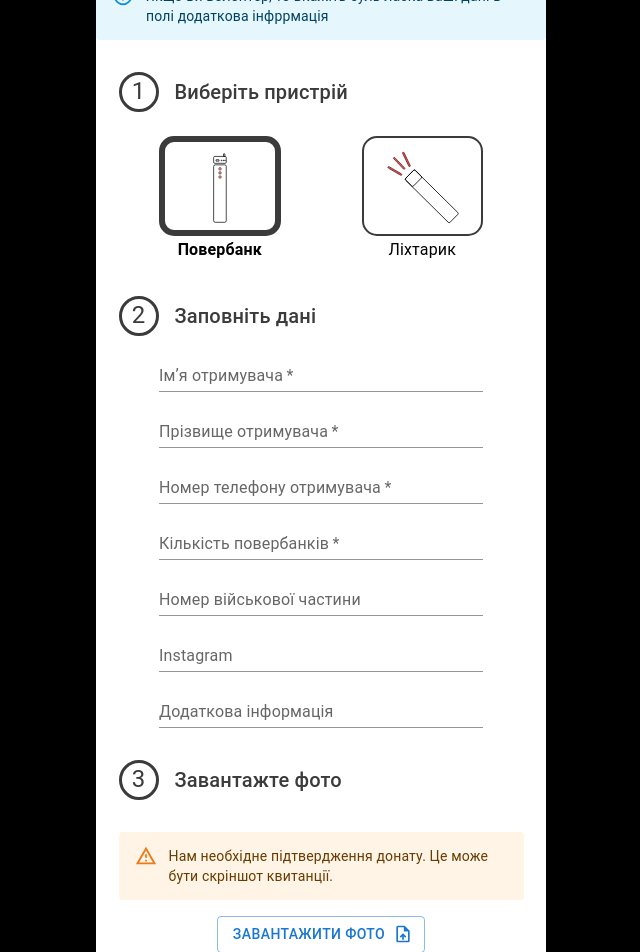
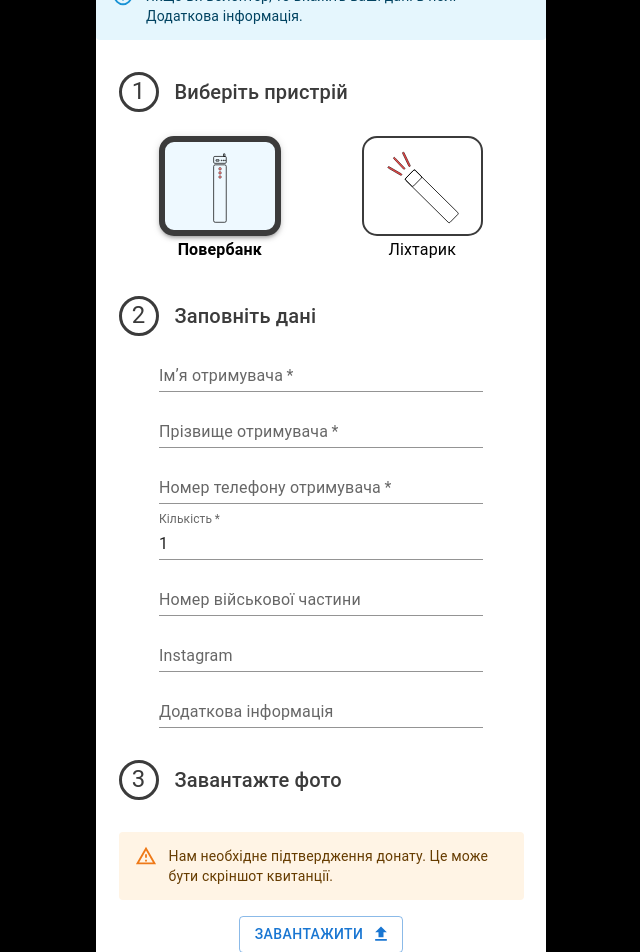
Before and after one commit to this4you/powerkit-forms, a React (Vite) app: page / in a window 1280 px wide. Shown: the part 140-1092 px from the top of the page, without its empty margins (319-959 px from the left). Built offline with nearby package versions, Linux system fonts and the light colour scheme.

Commit message:
Fix remarks

```diff
--- a/src/application/validators/DonateOrderFormValidator.ts
+++ b/src/application/validators/DonateOrderFormValidator.ts
@@ -14,24 +14,21 @@ export class DonateOrderFormValidator implements FormValidator<CreateDonateOrder
             name: ValidatorFieldUtils.required(data.name) || ValidatorFieldUtils.maxLength(data.name, 50),
             sureName: ValidatorFieldUtils.required(data.sureName) || ValidatorFieldUtils.maxLength(data.sureName, 50),
             phoneNumber: ValidatorFieldUtils.required(data.phoneNumber) || this.validatePhoneNumber(data.phoneNumber),
-            amount: ValidatorFieldUtils.maxAmount(data.amount, MAX_POWER_AMOUNT),
+            amount: ValidatorFieldUtils.rangeAmount(data.amount, 1, MAX_POWER_AMOUNT),
             region: data.deliveryType == DeliveryType.NOVA_POSHTA ? ValidatorFieldUtils.required(data.region) : '',
             postOffice: data.deliveryType == DeliveryType.NOVA_POSHTA ? ValidatorFieldUtils.required(data.postOffice) : '',
-            // approveDocument: this.validateApproveDocument(data.approveDocument),
+            approveDocument: this.validateApproveDocument(data.approveDocument),
         };
     }
 
     private validateApproveDocument(fileList: FileList | null) {
-        // ADD VALIDATION FOR NOT VOLONTEER type
+        if (!fileList || fileList.length == 0) {
+            return 'Фото підтвердження є обовʼязковим!';
+        }
 
-
-        // if (!fileList || fileList.length == 0) {
-        //     return 'Фото підтвердження є обовʼязковим!';
-        // }
-        //
-        // if (fileList[0]?.size > FILE_MAX_SIZE_BYTES) {
-        //     return 'Розмір фото є завеликий, завантажте будь ласка інше фото';
-        // }
+        if (fileList[0]?.size > FILE_MAX_SIZE_BYTES) {
+            return 'Розмір фото є завеликий, завантажте будь ласка інше фото';
+        }
     }
 
     private validatePhoneNumber(phoneNumber: String | null) {
--- a/src/application/validators/ValidatorUtils.ts
+++ b/src/application/validators/ValidatorUtils.ts
@@ -24,4 +24,15 @@ export class ValidatorFieldUtils {
             return `Максимальна кількість ${max}`
         }
     }
+
+
+    static rangeAmount(value: number, min: number, max: number) {
+        if (value > max ) {
+            return `Максимальна кількість ${max}`
+        }
+
+        if (value < min ) {
+            return `Мінімальна кількість ${min}`
+        }
+    }
 }
--- a/src/components/file-uploader/FileUploader.tsx
+++ b/src/components/file-uploader/FileUploader.tsx
@@ -1,13 +1,14 @@
 import { Alert, Box, Button, useTheme } from '@mui/material';
-import { UploadFile } from '@mui/icons-material';
-import React from 'react';
+import { FileUpload as UploadFile } from '@mui/icons-material';
+import { Edit as Edit } from '@mui/icons-material';
+import React, { useMemo } from 'react';
 import { useFormContext } from 'react-hook-form';
 import CheckIcon from '@mui/icons-material/Check';
 
 type FileUploaderProps = {
     fileInfoText: string;
 }
-export const FileUploader: React.FC<FileUploaderProps> = ({fileInfoText}) => {
+export const FileUploader: React.FC<FileUploaderProps> = ({ fileInfoText }) => {
     const theme = useTheme();
     const name = 'approveDocument'
     const { register, watch, formState: { errors } } = useFormContext();
@@ -15,6 +16,10 @@ export const FileUploader: React.FC<FileUploaderProps> = ({fileInfoText}) => {
 
     const files = watch(name);
     const fieldError = errors[name]?.toString() || '';
+
+    const isFileUploaded = useMemo(() => {
+        return files?.length > 0 && !fieldError;
+    }, [files, fieldError])
 
 
     return (
@@ -25,41 +30,32 @@ export const FileUploader: React.FC<FileUploaderProps> = ({fileInfoText}) => {
             alignItems: 'center',
             marginTop: theme.spacing(2),
         }}>
-            {
-                (files?.length > 0 && !fieldError)
-                    ?
-                    <Box sx={{
-                        display: 'flex',
-                        alignItems: 'center'
-                    }}>
-                        <CheckIcon sx={{
-                            fontSize: '45px',
-                            marginRight: '10px',
-                            color: '#29AB87'
-                        }}/>
-                        <h4 style={{ margin: '0' }}>
-                            Документ завантажено
-                        </h4>
-                    </Box>
-                    :
             <>
-                        <Alert
+                {!isFileUploaded && <Alert
                     style={{
                         marginTop: theme.spacing(2),
                         marginBottom: theme.spacing(2),
                     }}
                     severity={fieldError ? 'error' : 'warning'}>
                     {fieldError || fileInfoText}
-                        </Alert>
+                </Alert>}
                 <Button
+                    sx={{
+                        position: 'relative',
+                    }}
                     variant="outlined"
-                            endIcon={<UploadFile/>}
+                    endIcon={isFileUploaded ? <Edit/> : <UploadFile/>}
                     component="label">
                     <input {...registered} id="approveDocument" name="approveDocument" type="file" hidden/>
-                            Завантажити фото
+                    {isFileUploaded ? 'Змінити' : 'Завантажити'}
+                    {isFileUploaded && <CheckIcon sx={{
+                        fontSize: '45px',
+                        left: '-50px',
+                        color: '#29AB87',
+                        position: 'absolute'
+                    }}/>}
                 </Button>
             </>
-            }
         </Box>
     );
 }
--- a/src/components/product-selector/ProductSelector.tsx
+++ b/src/components/product-selector/ProductSelector.tsx
@@ -64,7 +64,9 @@ export const DeviceSelectorItem: React.FC<DeviceSelectorItemProps> = ({ label, i
                 cursor: 'pointer',
             }}>
             <Box sx={{
-                transition: 'all 0.5s',
+                boxShadow: isSelected ? 3 : 0,
+                backgroundColor: `${isSelected ? '#eef9ff' : 'inherit'}`,
+                transition: 'all 0.5s linear',
                 userSelect: 'none',
                 width: '100%',
                 height: '100px',
@@ -74,7 +76,6 @@ export const DeviceSelectorItem: React.FC<DeviceSelectorItemProps> = ({ label, i
                 <img src={icon} alt="Powerbank" style={{ height: '100%', width: '100%' }}/>
             </Box>
             <Typography variant={'subtitle1'} sx={{
-                transition: 'all 0.5s',
                 fontWeight: `${isSelected ? 600 : 400}`,
             }}>
                 {label}
--- a/src/forms/donate-form/DonateForm.tsx
+++ b/src/forms/donate-form/DonateForm.tsx
@@ -6,7 +6,6 @@ import { ProductSelector } from '../../components/product-selector/ProductSelect
 import { FormResult } from '../../application/models/FormResult.ts';
 import { AppForm, FormTextField } from '../../components/commons/form';
 import { FileUploader } from '../../components/file-uploader/FileUploader.tsx';
-import { RadioGroupField } from '../../components/commons/form/radio-group/RadioGroupField.tsx';
 import { DeliveryType } from '../../application/models/DeliveryType.ts';
 import { DonateOrderFormValidator } from '../../application/validators/DonateOrderFormValidator.ts';
 import { createDonateOrder } from '../../application/use-cases/createDonateOrder.ts';
@@ -40,13 +39,14 @@ export const DonateForm: React.FC<DonateFormProps> = ({ setFormResult }) => {
             <Alert sx={{
                 marginTop: theme.spacing(4),
             }} severity="info">
-                Якщо ви волонтер, то вкажіть буль ласка ваші дані в полі додаткова інфррмація
+                Якщо ви волонтер, то вкажіть ваші дані в полі Додаткова інформація.
             </Alert>
 
             <AppForm
                 submit={createOrderHandler}
                 formValidator={new DonateOrderFormValidator()}
                 defaultValues={{
+                    amount: 1,
                     deliveryType: DeliveryType.NOVA_POSHTA,
                     productCode: ProductType.POWERBANK
                 }}
@@ -85,7 +85,7 @@ export const DonateForm: React.FC<DonateFormProps> = ({ setFormResult }) => {
                         type="number"
                         id="amount"
                         name="amount"
-                        label="Кількість повербанків"
+                        label="Кількість"
                         variant="standard"
                     />
                     <FormTextField
```
Lines whose indentation alone changed are shown as unchanged.
